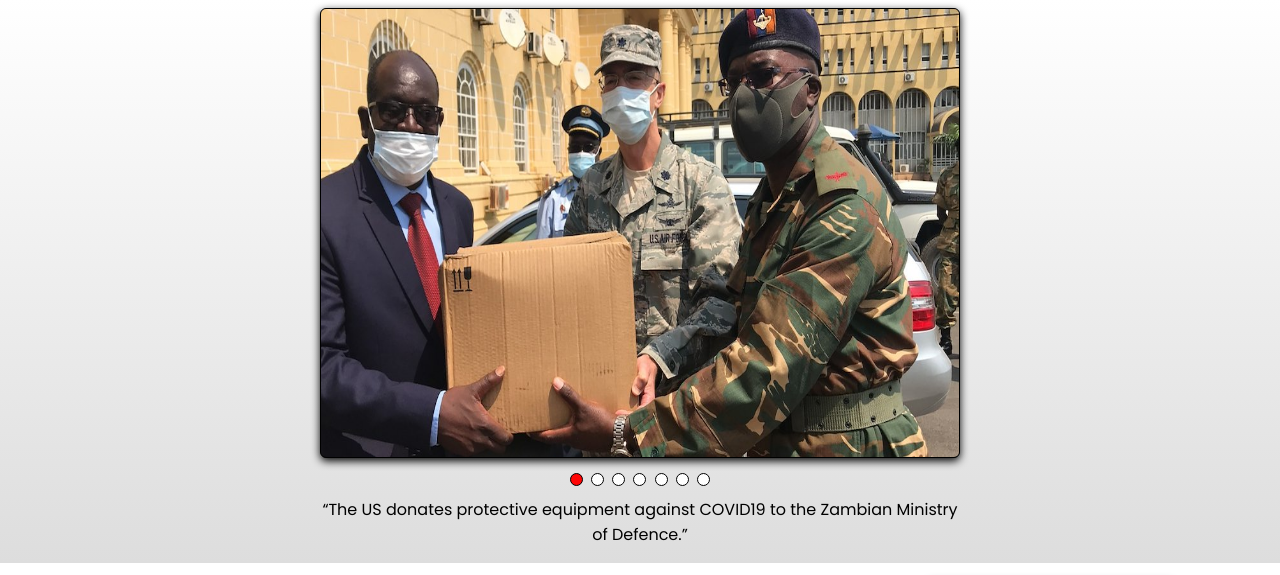
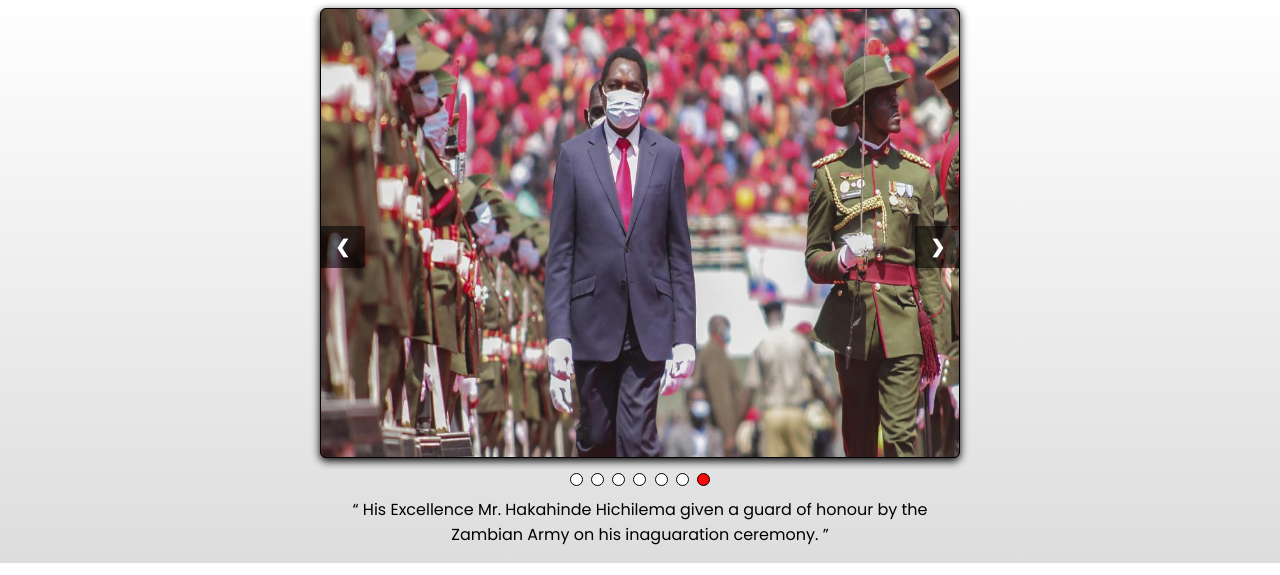
Before and after one commit to Xavier9981/MOD, an Eleventy site: page src/index.njk in a window 1280 px wide. Shown: the part 192-767 px from the top of the page. Built offline with nearby package versions, Linux system fonts and the light colour scheme; Eleventy itself is replaced by a stand-in of ours; files that its build step writes are made by us from their sources.

Commit message:
modified the file

```diff
--- a/src/css/style.css
+++ b/src/css/style.css
@@ -402,6 +402,7 @@ nav .navbar .links li:hover {
 
 /* The dots/bullets/indicators */
 .dot {
+  cursor: pointer;
   height: 13px;
   width: 13px;
   margin: 0 2px;
@@ -572,6 +573,36 @@ nav .navbar .links li:hover {
   position: relative;
   padding: 10px;
   border-top: 8px solid #0c4f06;
+}
+
+/* Next & previous buttons */
+.prev,
+.next {
+  cursor: pointer;
+  position: absolute;
+  background: rgba(0, 0, 0, 0.555);
+  top: 50%;
+  width: auto;
+  padding: 7.5px 15px;
+  margin-top: -25px;
+  color: white;
+  font-weight: bold;
+  font-size: 18px;
+  transition: 0.6s ease;
+  border-radius: 0 3px 3px 0;
+  user-select: none;
+}
+
+/* Position the "next button" to the right */
+.next {
+  right: 0;
+  border-radius: 3px 0 0 3px;
+}
+
+/* On hover, add a black background color with a little bit see-through */
+.prev:hover,
+.next:hover {
+  background-color: rgba(0, 0, 0, 0.8);
 }
 
 /*styling responsive-container-wrapper .info-card div h4*/
--- a/src/index.njk
+++ b/src/index.njk
@@ -116,14 +116,17 @@ layout: base.njk
                 </div>
             </div>
 
+            <a class="prev" onclick="plusSlides(-1)">&#10094;</a>
+            <a class="next" onclick="plusSlides(1)">&#10095;</a>
+
             <div class="dot-container">
-                <span class="dot"></span>
-                <span class="dot"></span>
-                <span class="dot"></span>
-                <span class="dot"></span>
-                <span class="dot"></span>
-                <span class="dot"></span>
-                <span class="dot"></span>
+                <span class="dot" onclick="currentSlide(1)"></span>
+                <span class="dot" onclick="currentSlide(2)"></span>
+                <span class="dot" onclick="currentSlide(3)"></span>
+                <span class="dot" onclick="currentSlide(4)"></span>
+                <span class="dot" onclick="currentSlide(5)"></span>
+                <span class="dot" onclick="currentSlide(6)"></span>
+                <span class="dot" onclick="currentSlide(7)"></span>
             </div>
         </div>
     </section>
--- a/src/script/slides-show-script.js
+++ b/src/script/slides-show-script.js
@@ -1,6 +1,39 @@
+var slideIndex = 0;
+showSlides(slideIndex);
+
+function plusSlides(n) {
+  showSlides((slideIndex += n));
+  setTimeout(showSlides, 15000); // Change image every 15 seconds
+}
+
+function currentSlide(n) {
+  showSlides((slideIndex = n));
+  setTimeout(showSlides, 15000); // Change image every 15 seconds
+}
+
+/**/ function showSlides(n) {
+  var i;
+  var slides = document.getElementsByClassName("mySlides");
+  var dots = document.getElementsByClassName("dot");
+  if (n > slides.length) {
+    slideIndex = 1;
+  }
+  if (n < 1) {
+    slideIndex = slides.length;
+  }
+  for (i = 0; i < slides.length; i++) {
+    slides[i].style.display = "none";
+  }
+  for (i = 0; i < dots.length; i++) {
+    dots[i].className = dots[i].className.replace(" active", "");
+  }
+  slides[slideIndex - 1].style.display = "block";
+  dots[slideIndex - 1].className += " active";
+  setTimeout(showSlides, 15000); //Change image every 15 seconds
+}
 
 //main slide show
-var slideIndex = 0;
+v; /*ar slideIndex = 0;
 showSlides();
 
 function showSlides() {
@@ -11,14 +44,16 @@ function showSlides() {
     slides[i].style.display = "none";
   }
   slideIndex++;
-  if (slideIndex > slides.length) {slideIndex = 1}
+  if (slideIndex > slides.length) {
+    slideIndex = 1;
+  }
   for (i = 0; i < dots.length; i++) {
     dots[i].className = dots[i].className.replace(" active", "");
   }
-  slides[slideIndex-1].style.display = "block";
-  dots[slideIndex-1].className += " active";
+  slides[slideIndex - 1].style.display = "block";
+  dots[slideIndex - 1].className += " active";
   setTimeout(showSlides, 15000); // Change image every 15 seconds
-}
+}*/
 
 //min slide show
 var minSlideIndex = 0;
@@ -32,11 +67,13 @@ function minShowSlides() {
     minSlides[i].style.display = "none";
   }
   minSlideIndex++;
-  if (minSlideIndex > minSlides.length) {minSlideIndex = 1}
+  if (minSlideIndex > minSlides.length) {
+    minSlideIndex = 1;
+  }
   for (i = 0; i < dots.length; i++) {
     dots[i].className = dots[i].className.replace(" active", "");
   }
-  minSlides[minSlideIndex-1].style.display = "block";
-  dots[minSlideIndex-1].className += " active";
+  minSlides[minSlideIndex - 1].style.display = "block";
+  dots[minSlideIndex - 1].className += " active";
   setTimeout(minShowSlides, 5000); // Change image every 5 seconds
 }
```
Also changed, not shown: 3 other files.
